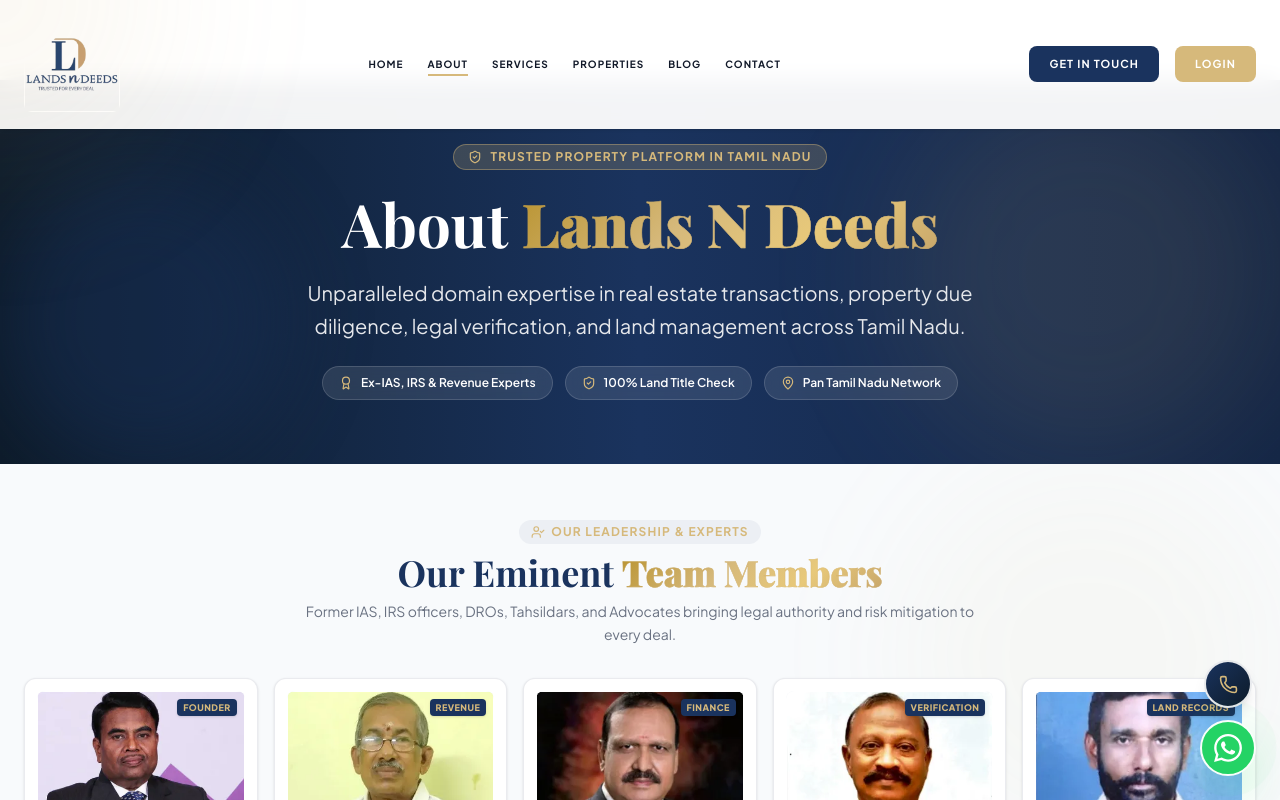
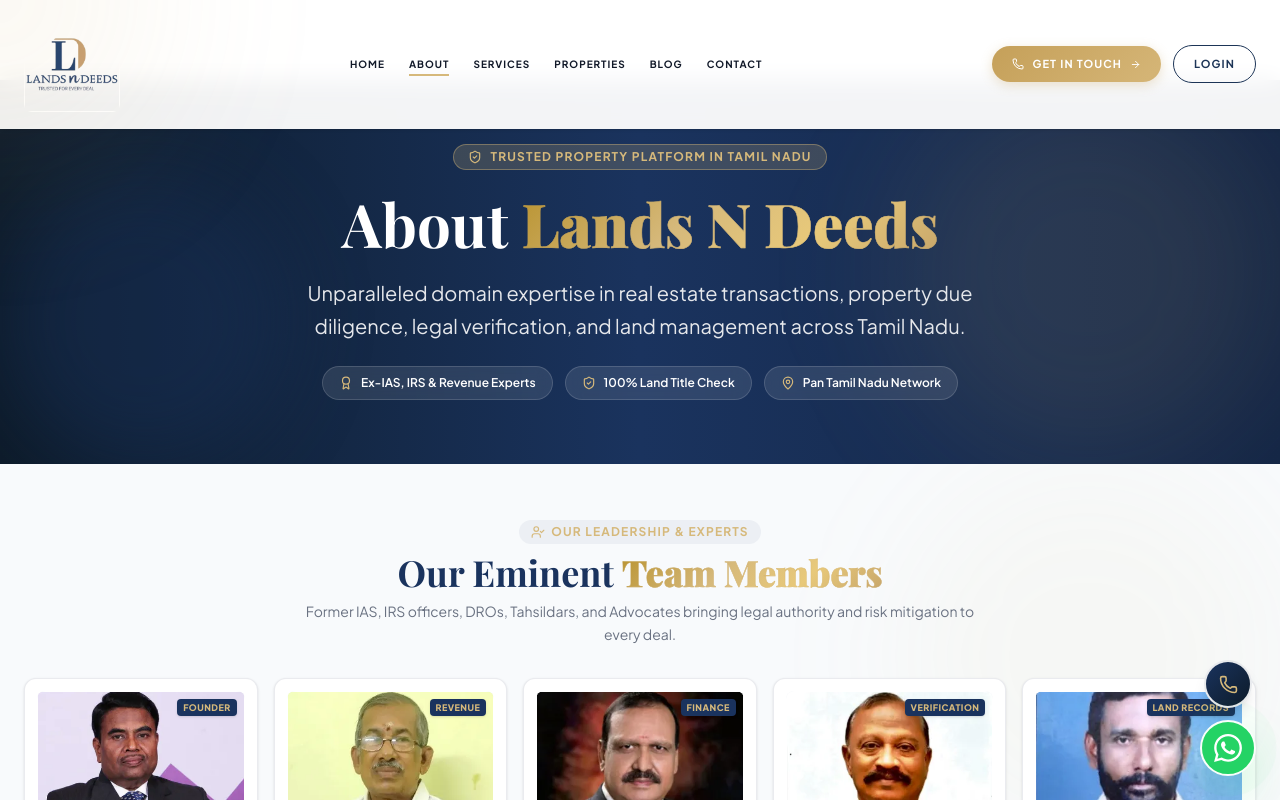
Before and after one commit to landsndeeds-web/landsndeeds_web, a React (Vite) app: page /about in a window 1280 px wide. Shown: the top 800 px of the page. Built offline with nearby package versions, Linux system fonts and the light colour scheme; a web font is replaced by a local one.

Commit message:
header and footer updates

```diff
--- a/src/components/Footer.jsx
+++ b/src/components/Footer.jsx
@@ -1,4 +1,4 @@
-import { Mail, Phone, MapPin, ArrowUpRight, ArrowUp, CheckCircle2 } from 'lucide-react';
+import { Mail, Phone, MapPin, ArrowUpRight, ArrowUp, CheckCircle2, ArrowRight } from 'lucide-react';
 import { Link } from 'react-router-dom';
 import logo from '../assets/Logo_lnd.webp';
 
@@ -106,20 +106,35 @@
             </ul>
 
             {/* Quick Action Buttons */}
-            <div className="flex items-center gap-2 pt-2">
+            <div className="flex items-center gap-2.5 pt-2">
+              {/* Call Us — gold gradient pill */}
               <a
                 href="tel:+917010592827"
-                className="px-4 py-2 rounded-lg bg-white/10 hover:bg-white/20 border border-white/20 !text-white text-xs font-bold transition-all no-underline"
+                id="footer-call-us-btn"
+                className="group relative inline-flex items-center gap-2 px-4 py-2.5 rounded-full font-bold text-[11px] uppercase tracking-widest text-white overflow-hidden transition-all duration-300 hover:-translate-y-0.5 hover:shadow-[0_6px_18px_rgba(197,160,89,0.45)] shadow-[0_3px_10px_rgba(197,160,89,0.25)] no-underline"
+                style={{ background: 'linear-gradient(135deg,#c5a059 0%,#d4b475 50%,#b8903e 100%)' }}
               >
-                📞 Call Us
+                <span className="absolute inset-0 translate-x-[-100%] group-hover:translate-x-[100%] transition-transform duration-700 bg-gradient-to-r from-transparent via-white/20 to-transparent skew-x-12 pointer-events-none" />
+                <Phone size={12} className="shrink-0" />
+                <span>Call Us</span>
+                <ArrowRight size={10} className="transition-transform duration-300 group-hover:translate-x-0.5" />
               </a>
+
+              {/* WhatsApp — rich green gradient pill */}
               <a
                 href={whatsappUrl}
                 target="_blank"
                 rel="noopener noreferrer"
-                className="px-4 py-2 rounded-lg bg-[#25D366] hover:bg-[#20bd5a] !text-white text-xs font-bold transition-all shadow-md shadow-[#25D366]/20 no-underline"
+                id="footer-whatsapp-btn"
+                className="group relative inline-flex items-center gap-2 px-4 py-2.5 rounded-full font-bold text-[11px] uppercase tracking-widest text-white overflow-hidden transition-all duration-300 hover:-translate-y-0.5 hover:shadow-[0_6px_18px_rgba(37,211,102,0.45)] shadow-[0_3px_10px_rgba(37,211,102,0.25)] no-underline"
+                style={{ background: 'linear-gradient(135deg,#1da851 0%,#25D366 50%,#1da851 100%)' }}
               >
-                💬 WhatsApp
+                <span className="absolute inset-0 translate-x-[-100%] group-hover:translate-x-[100%] transition-transform duration-700 bg-gradient-to-r from-transparent via-white/20 to-transparent skew-x-12 pointer-events-none" />
+                {/* WhatsApp SVG icon */}
+                <svg viewBox="0 0 24 24" fill="currentColor" className="w-3 h-3 shrink-0">
+                  <path d="M17.472 14.382c-.297-.149-1.758-.867-2.03-.967-.273-.099-.471-.148-.67.15-.197.297-.767.966-.94 1.164-.173.199-.347.223-.644.075-.297-.15-1.255-.463-2.39-1.475-.883-.788-1.48-1.761-1.653-2.059-.173-.297-.018-.458.13-.606.134-.133.298-.347.446-.52.149-.174.198-.298.298-.497.099-.198.05-.371-.025-.52-.075-.149-.669-1.612-.916-2.207-.242-.579-.487-.5-.669-.51-.173-.008-.371-.01-.57-.01-.198 0-.52.074-.792.372-.272.297-1.04 1.016-1.04 2.479 0 1.462 1.065 2.875 1.213 3.074.149.198 2.096 3.2 5.077 4.487.709.306 1.262.489 1.694.625.712.227 1.36.195 1.871.118.571-.085 1.758-.719 2.006-1.413.248-.694.248-1.289.173-1.413-.074-.124-.272-.198-.57-.347m-5.421 7.403h-.004a9.87 9.87 0 01-5.031-1.378l-.361-.214-3.741.982.998-3.648-.235-.374a9.86 9.86 0 01-1.51-5.26c.001-5.45 4.436-9.884 9.888-9.884 2.64 0 5.122 1.03 6.988 2.898a9.825 9.825 0 012.893 6.994c-.003 5.45-4.437 9.884-9.885 9.884m8.413-18.297A11.815 11.815 0 0012.05 0C5.495 0 .16 5.335.157 11.892c0 2.096.547 4.142 1.588 5.945L.057 24l6.305-1.654a11.882 11.882 0 005.683 1.448h.005c6.554 0 11.89-5.335 11.893-11.893a11.821 11.821 0 00-3.48-8.413z"/>
+                </svg>
+                <span>WhatsApp</span>
               </a>
             </div>
           </div>
--- a/src/components/Navbar.jsx
+++ b/src/components/Navbar.jsx
@@ -1,5 +1,5 @@
 import { useState, useEffect } from 'react';
-import { Menu, X, ArrowRight } from 'lucide-react';
+import { Menu, X, ArrowRight, Phone } from 'lucide-react';
 import { Link, useLocation } from 'react-router-dom';
 import logo from '../assets/Logo_lnd.webp';
 
@@ -57,11 +57,30 @@
           </div>
 
           {/* Desktop CTA */}
-          <div className="hidden md:flex items-center gap-4">
-            <Link to="/contact" className="px-5 py-2.5 bg-[#1A335E] text-white rounded-lg font-bold text-[11px] hover:bg-[#D6B97B] transition-all duration-300 uppercase tracking-widest">
-              Get in touch
+          <div className="hidden md:flex items-center gap-3">
+            {/* Get in Touch — premium gold pill */}
+            <Link
+              to="/contact"
+              id="navbar-get-in-touch-btn"
+              className="group relative inline-flex items-center gap-2 px-5 py-2.5 rounded-full font-bold text-[11px] uppercase tracking-widest text-white overflow-hidden transition-all duration-300 hover:-translate-y-0.5 hover:shadow-[0_6px_20px_rgba(197,160,89,0.45)] shadow-[0_3px_12px_rgba(197,160,89,0.3)]"
+              style={{ background: 'linear-gradient(135deg,#c5a059 0%,#d4b475 50%,#c5a059 100%)', backgroundSize: '200% 100%' }}
+            >
+              {/* Shimmer overlay */}
+              <span className="absolute inset-0 translate-x-[-100%] group-hover:translate-x-[100%] transition-transform duration-700 bg-gradient-to-r from-transparent via-white/20 to-transparent skew-x-12 pointer-events-none" />
+              <Phone size={12} className="shrink-0" />
+              <span>Get in Touch</span>
+              <ArrowRight size={11} className="transition-transform duration-300 group-hover:translate-x-0.5" />
             </Link>
-            <a href="https://soft.landsndeeds.com/login" target="_blank" rel="noopener noreferrer" className="px-5 py-2.5 bg-[#D6B97B] text-white rounded-lg font-bold text-[11px] hover:bg-[#1A335E] transition-all duration-300 uppercase tracking-widest">
+
+            {/* Login — crisp navy outlined pill */}
+            <a
+              href="https://soft.landsndeeds.com/login"
+              target="_blank"
+              rel="noopener noreferrer"
+              id="navbar-login-btn"
+              className="inline-flex items-center gap-1.5 px-5 py-2.5 rounded-full font-bold text-[11px] uppercase tracking-widest transition-all duration-300 hover:-translate-y-0.5 hover:bg-[#1d3557] hover:text-white hover:shadow-md"
+              style={{ color: '#1d3557', border: '1.5px solid #1d3557', background: 'transparent' }}
+            >
               Login
             </a>
           </div>
@@ -110,9 +129,12 @@
         <Link
           to="/contact"
           onClick={() => setIsMobileMenuOpen(false)}
-          className="mt-4 px-10 py-3 bg-[#D6B97B] text-[#0F0F0F] rounded-full font-bold text-base shadow-lg shadow-black/10 uppercase tracking-widest text-center"
+          className="group relative mt-4 inline-flex items-center justify-center gap-2 px-10 py-3.5 rounded-full font-bold text-base text-white uppercase tracking-widest overflow-hidden shadow-[0_4px_16px_rgba(197,160,89,0.4)] hover:shadow-[0_8px_24px_rgba(197,160,89,0.5)] transition-all duration-300"
+          style={{ background: 'linear-gradient(135deg,#c5a059 0%,#d4b475 50%,#c5a059 100%)' }}
         >
-          Get in touch
+          <span className="absolute inset-0 translate-x-[-100%] group-hover:translate-x-[100%] transition-transform duration-700 bg-gradient-to-r from-transparent via-white/20 to-transparent skew-x-12 pointer-events-none" />
+          <Phone size={15} />
+          <span>Get in Touch</span>
         </Link>
       </div>
     </>
```
